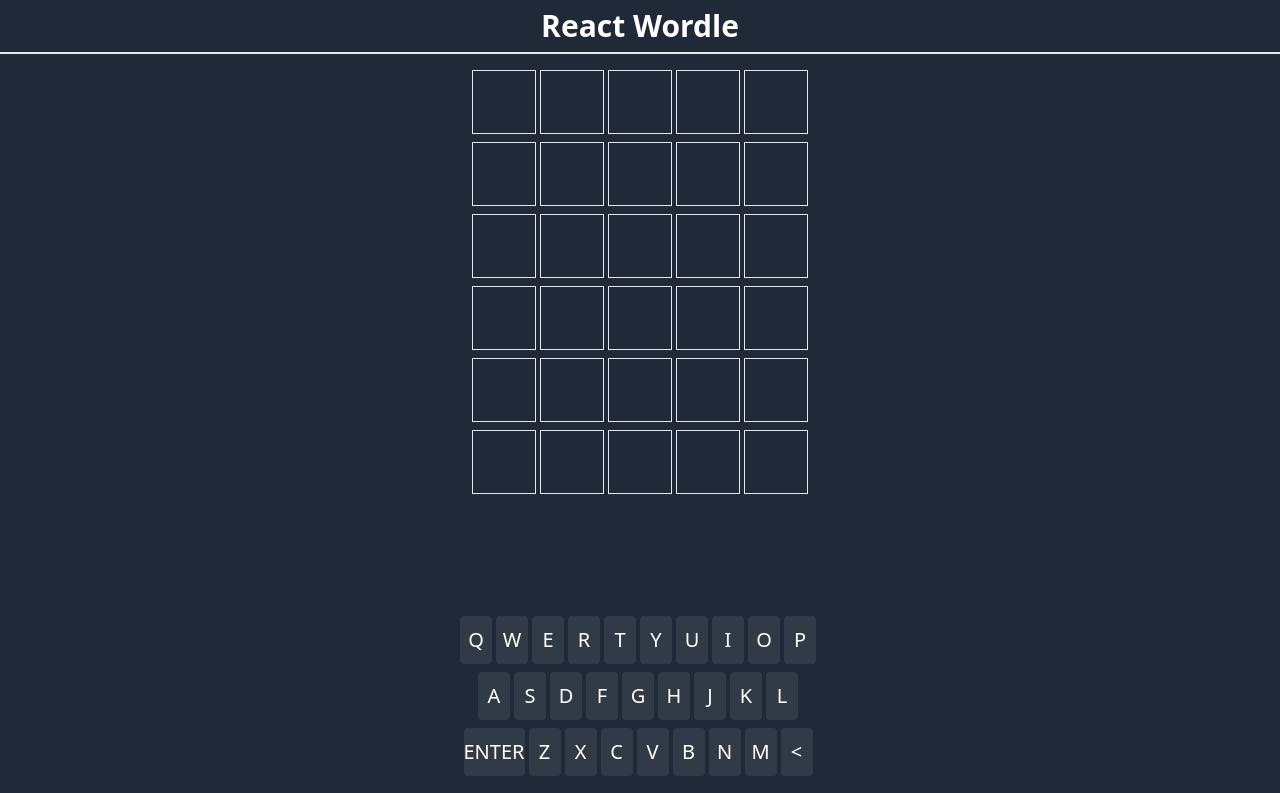
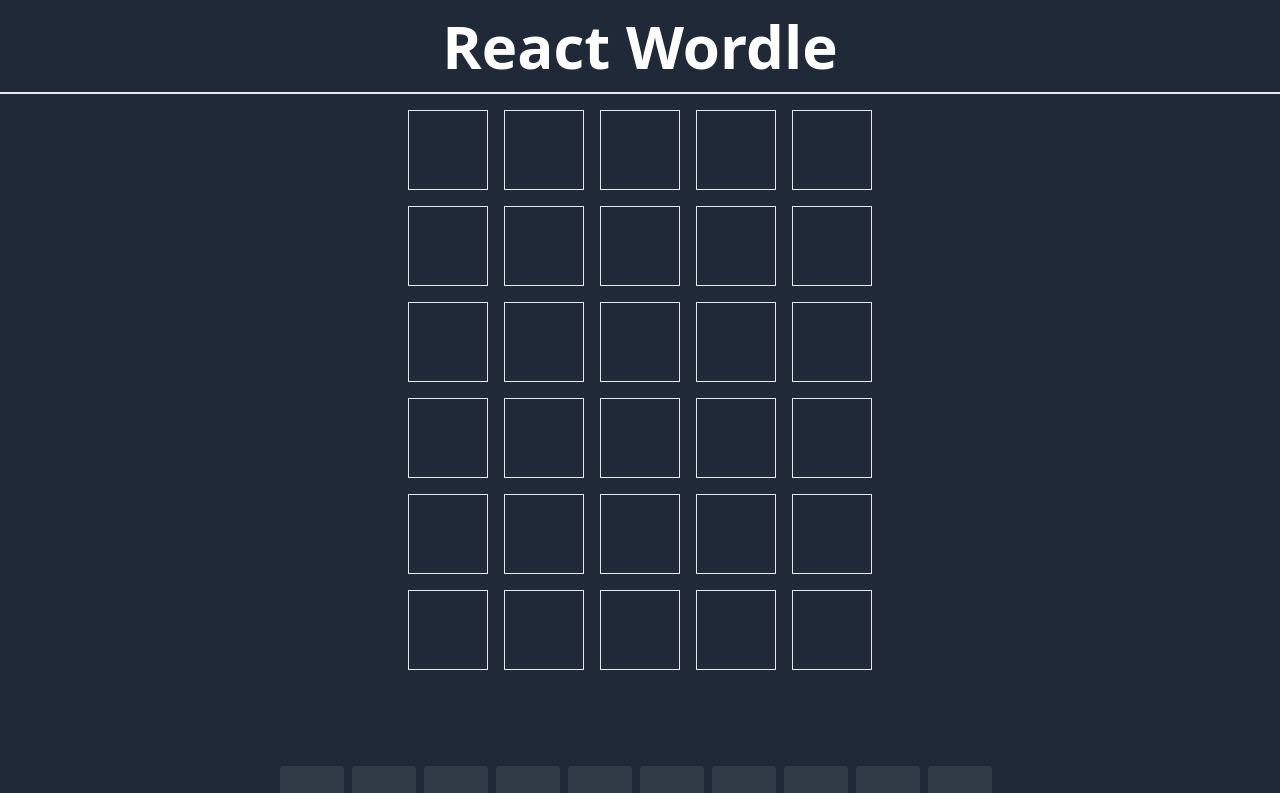
Before and after one commit to robivr/react-wordle, a React (Vite) app: page / in a window 1280 px wide. Shown: the top 793 px of the page. Built offline with nearby package versions, Linux system fonts and the light colour scheme.

Commit message:
added desktop styling

```diff
--- a/src/components/Header/Header.tsx
+++ b/src/components/Header/Header.tsx
@@ -2,7 +2,7 @@ import React from 'react';
 
 const Header = () => {
   return (
-    <header className="w-full flex justify-center border-b-2 mb-4 p-2 font-extrabold text-white text-3xl">
+    <header className="w-full flex justify-center border-b-2 mb-4 p-2 font-extrabold text-white text-3xl lg:text-6xl lg:p-4">
       <h1>React Wordle</h1>
     </header>
   );
--- a/src/components/Keyboard/Keyboard.tsx
+++ b/src/components/Keyboard/Keyboard.tsx
@@ -17,7 +17,7 @@ const Keyboard = (props: KeyboardProps) => {
   };
 
   // const buttonClass = `rounded uppercase m-1 p-1 bg-gray-600/40 h-10 w-10 min-w-fit text-white text-3xl`;
-  const buttonClass = `rounded uppercase bg-gray-600/40 h-12 w-8 mr-1 mb-2 min-w-fit text-white text-xl`;
+  const buttonClass = `rounded uppercase bg-gray-600/40 h-12 w-8 mr-1 mb-2 min-w-fit text-white text-xl lg:h-20 lg:w-16 lg:text-3xl lg:p-4 lg:mr-2`;
 
   const row1Keys = ['q', 'w', 'e', 'r', 't', 'y', 'u', 'i', 'o', 'p'];
   const row2Keys = ['a', 's', 'd', 'f', 'g', 'h', 'j', 'k', 'l'];
@@ -44,7 +44,7 @@ const Keyboard = (props: KeyboardProps) => {
   };
 
   return (
-    <div className="keyboard flex flex-col items-center mt-auto mb-4">
+    <div className="keyboard flex flex-col items-center mt-auto mb-4 lg:mt-20">
       <div className="row1">{row1Keys.map(createKey)}</div>
       <div className="row2">{row2Keys.map(createKey)}</div>
       <div className="row3">{row3Keys.map(createKey)}</div>
--- a/src/components/Word/Letter.tsx
+++ b/src/components/Word/Letter.tsx
@@ -8,7 +8,7 @@ interface LetterProps {
 const Letter = (props: LetterProps) => {
   return (
     <div
-      className={`border flex items-center justify-center w-16 h-16 cursor-default bg-${props.color} text-white text-3xl`}
+      className={`border flex items-center justify-center w-16 h-16 cursor-default bg-${props.color} text-white text-3xl lg:w-20 lg:h-20 lg:text-4xl`}
     >
       {props.letter}
     </div>
--- a/src/components/Word/Word.tsx
+++ b/src/components/Word/Word.tsx
@@ -20,7 +20,9 @@ const Word = (props: WordProps) => {
     letterList.push(<Letter key={key + i} letter={key} color={color} />);
   }
 
-  return <div className="flex space-x-1 mb-2">{letterList}</div>;
+  return (
+    <div className="flex space-x-1 mb-2 lg:space-x-4 lg:mb-4">{letterList}</div>
+  );
 };
 
 export default Word;
```
